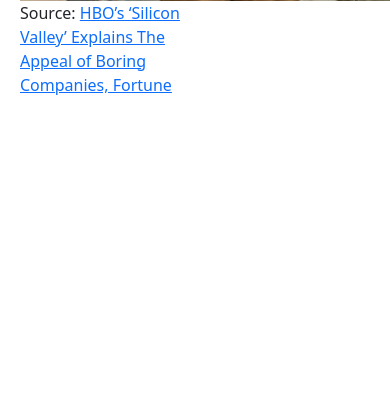
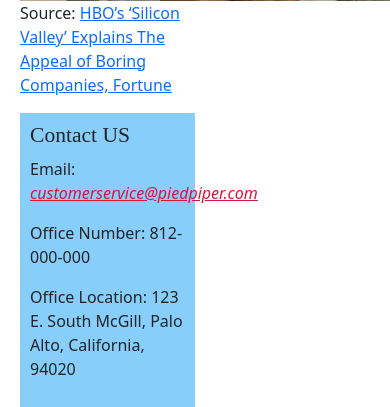
Before and after one commit to iu-msis/1-html-review-JerryWang-MSIS, a PHP site: page /home.html in a window 390 px wide; the page is wider, and only the part inside the window is pictured. Shown: the part 1382-1789 px from the top of that part. Before the commit the page ends 1477 px from the top of that part, so only its background shows below. Run offline with PHP 8.4, Linux system fonts and the light colour scheme.

Commit message:
Added Contact Information
Added contact information for the company, which included email, phone and office location. Updated css to include associated formatting.

```diff
--- a/public/css/style.css
+++ b/public/css/style.css
@@ -49,3 +49,8 @@
     color: green;
     font-style: italic;
 }
+
+.contact {
+    background-color:lightskyblue;
+    padding: 10px;
+}
--- a/public/home.html
+++ b/public/home.html
@@ -41,6 +41,15 @@
                     <img src="img/team.jpg" class="img-responsive" alt="Pied Piper Team Photo">
                     <p> Source: <a link="linkcolor" href="https://fortune.com/2016/05/17/silicon-valley-enterprise-revenue/">HBO’s ‘Silicon Valley’ Explains The Appeal of Boring Companies, Fortune</a></p>
                 </div>
+
+                <div class="col-6 contact">
+                    <h4>Contact US</h4>
+                    <p> Email: <a href="mailto:customerservice@piedpiper.com" class="linkcolor">customerservice@piedpiper.com</a></p>
+                    <p> Office Number: 812-000-000 </p>
+                    <p> Office Location: 123 E. South McGill, Palo Alto, California, 94020</p>
+                </div>
+              </div>
+
             </div>
 
 
```
